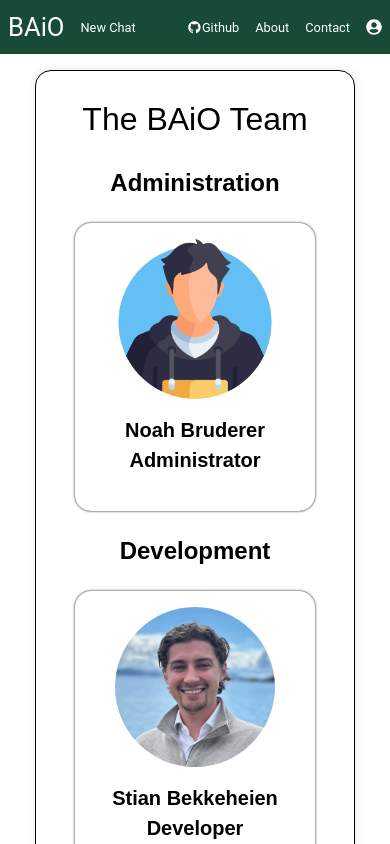
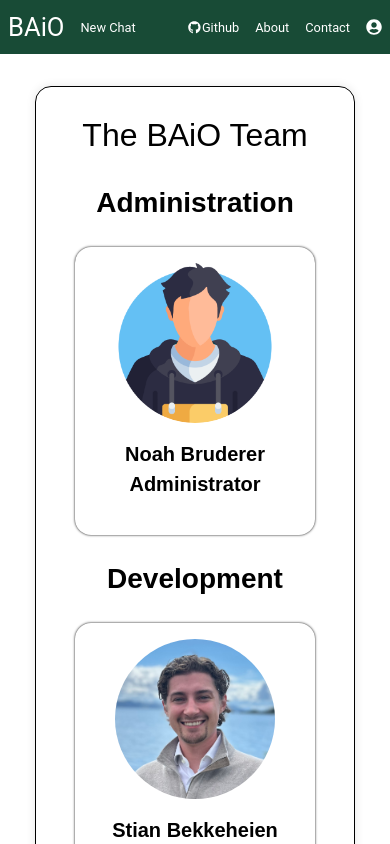
Before and after one commit to baioorg/BAiO_Netlify, a Next.js app: page /Team in a window 390 px wide. Shown: the top 844 px of the page. Built offline with nearby package versions, Linux system fonts and the light colour scheme.

Commit message:
made team pages mobile friendly

```diff
--- a/src/pages/Team/Team.module.css
+++ b/src/pages/Team/Team.module.css
@@ -85,6 +85,7 @@
     display: flex;
     align-items: flex-start;
     margin-bottom: 2em;
+    flex-direction: row;
   }
 
   .profilepicture {
@@ -138,24 +139,137 @@
   }
 
   @media screen and (max-width: 480px) {
+
+    .teampage {
+      background-color: #fff;
+      text-align: center;
+
+    }
+
     .teamcontent {
-      margin: 1em auto;
-      max-width: 20em;}
+      max-width: 20em;
+      margin: 2em auto;
+      color: black;
+      padding: 1.5em;
+      border-radius: 1em;
+      gap: 1rem;
+      border: 1px solid rgb(0, 0, 0);
+      box-shadow: 0 0 10px rgba(0, 0, 0, 0.1);
+      display: flex;
+      flex-direction: column;
+      align-items: center;
+
+    }
 
     .teamcontent h2 {
-      font-size: 2em;
+        font-size: 2em;
+    }
+
+    .section {
+        display: flex;
+        flex-direction: column;
+        box-sizing: border-box;
+        gap: 2em;
+    }
+
+    .teamcontent h3{
+      font-size: 1.75em;
+      line-height: 2em;
+      font-weight: 600;
+    }
+
+    .profilecard {
+        display: flex;
+        flex-direction: column;
+        align-items: center;
+        gap: 1em;
+        padding: 1em;
+        background-color: white;
+        border-radius: 1em;
+        box-shadow: 0 0 2.5px black;
+        width: 15em; /* Set a fixed width */
+        height: 18em; /* Set a fixed height */
+        box-sizing: border-box;
+    }
+
+
+    .profilecard h4 {
+        font-size: 1.25em;
+        font-weight: 600;
+        text-align: center;
+    }
+
+    .profileimage {
+        width: 10em;
+        height: 10em;
+        border-radius: 50%;
+        object-fit: cover;
+    }
+
+    .profilescreendetails {
+      padding: 0em;
+      border-radius: 1em;
+      max-width: 400px;
+      margin: 0 auto;
+    }
+
+    .closebutton {
+      background-color: none;
+      border: 1px solid black;
+      color: rgb(0, 0, 0);
+      padding: 0.5em 1em;
+      cursor: pointer;
+      border-radius: 0.25em;
+      margin-bottom: 1em;
+
+    }
+
+    .profiledetailscontainer {
+      display: flex;
+      flex-direction: column;
+      margin-bottom: 2em;
+      align-items: center;
+    }
+
+    .profilepicture {
+      display: flex;
+      align-self: center;
+    }
+
+    .profileimagelarge {
+      width: 150px;
+      height: 150px;
+      border: 1px solid black;
+      border-radius: 20%;
+      object-fit: cover;
+      margin-right: 0em;
+    }
+
+    .profileinfo {
+      flex: 2;
       text-align: center;
     }
 
-    .teamcontent h3 {
+    .profileinfo h2 {
+      margin: 0;
       font-size: 1.5em;
-      text-align: center;
     }
 
+    .profileinfo p {
+      margin: 0.5em 0;
+    }
 
-    .section {
-      flex-direction: column;
-      gap: 2em;
-      align-items: center;
-}
+    .profileabout {
+      margin-top: 2em;
+    }
+
+    .profileabout h3 {
+      font-size: 1.5em;
+      margin-bottom: 1em;
+    }
+
+    .profileabout p {
+      margin: 0.5em 0;
+      line-height: 1.5em;
+    }
   }
```
